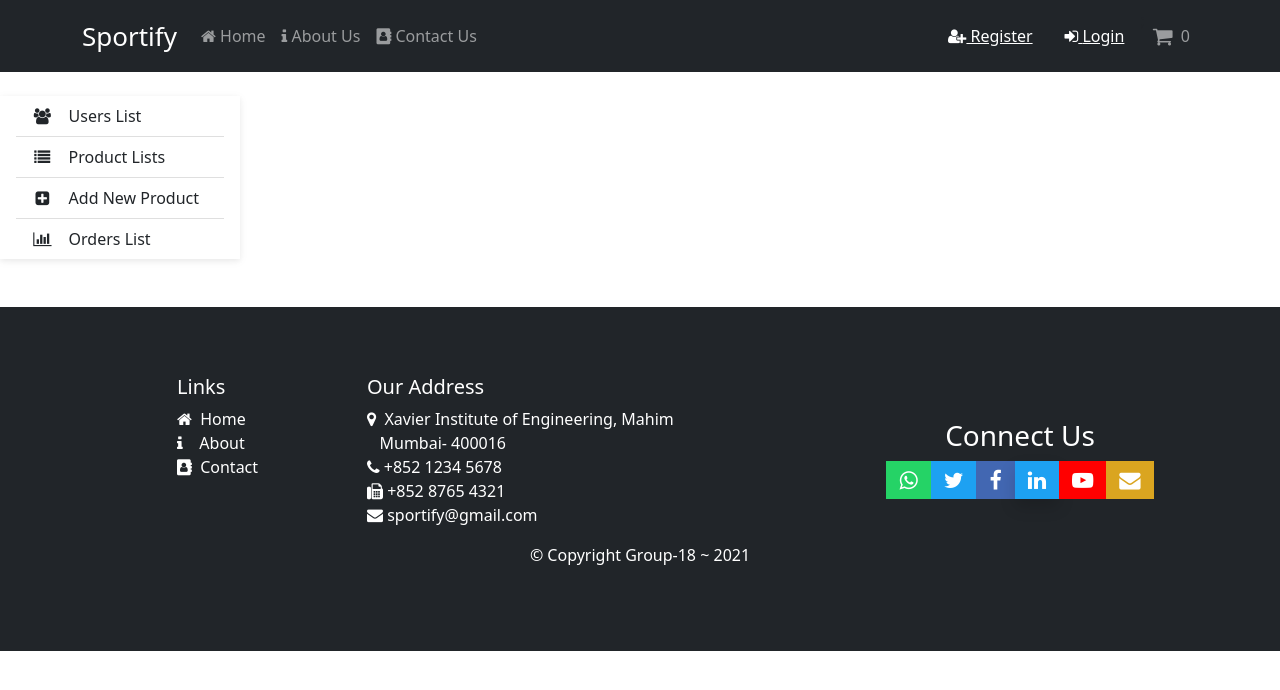
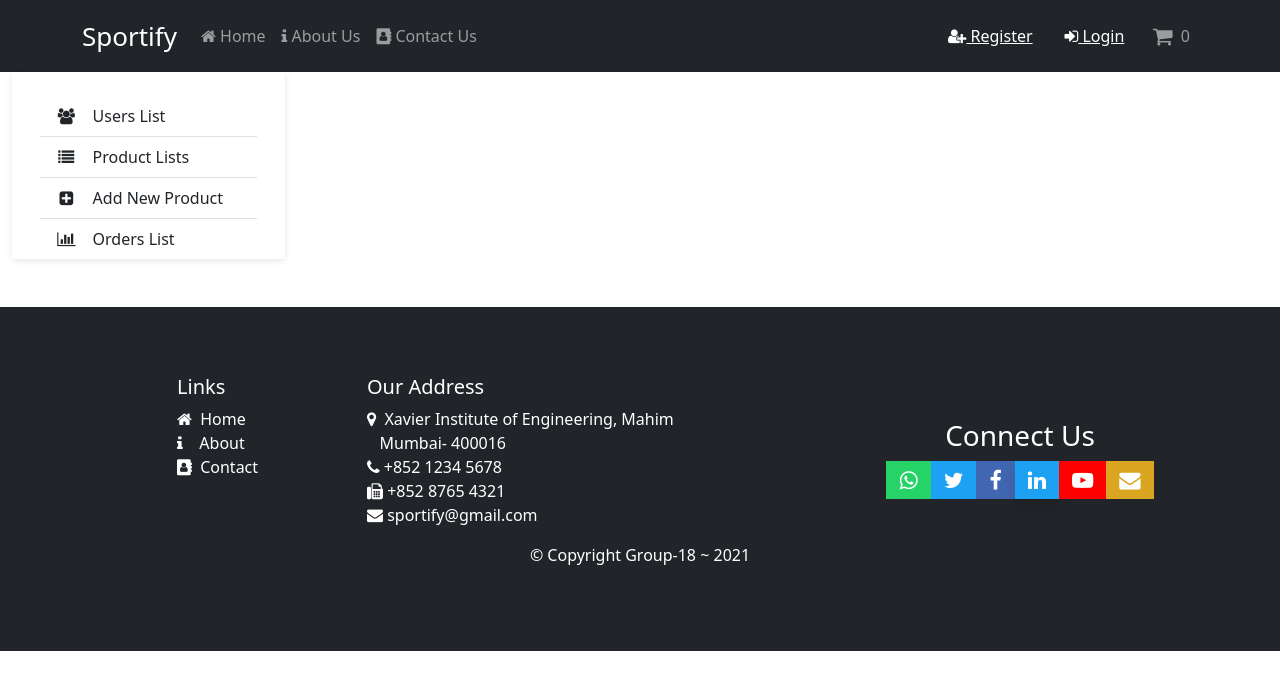
Before and after one commit to pratikbhadane24/Sportify-in-ReactJS, a React (Create React App) app in the folder client/: page /admin in a window 1280 px wide. Shown: the top 690 px of the page. Built offline with nearby package versions, Linux system fonts and the light colour scheme.

Commit message:
styled admin page

```diff
--- a/client/src/screens/Adminscreen.js
+++ b/client/src/screens/Adminscreen.js
@@ -1,17 +1,21 @@
 import React from "react";
 import { Switch, Route } from "react-router";
+import Userslist from "./Userslist";
+import Productslist from "./Productslist";
+import Addproduct from "./Addproduct";
+import Orderslist from "./Orderslist";
 
 export default function Adminscreen() {
   return (
-    <div>
+    <div class="row container">
       <nav
         id="sidebarMenu"
-        class="collapse d-lg-block sidebar collapse bg-white"
+        class="col-3 collapse d-lg-block sidebar collapse bg-white"
       >
         <div class="position-sticky text-start  ">
           <div class="list-group list-group-flush mx-3 mt-4">
             <a
-              href="/admin/userlist"
+              href="/admin/userslist"
               class="list-group-item list-group-item-action py-2 ripple"
             >
               <i class="fa fa-users fa-fw me-3"></i>
@@ -38,14 +42,17 @@ export default function Adminscreen() {
               <i class="fa fa-bar-chart fa-fw me-3"></i>
               <span>Orders List</span>
             </a>
-            <Switch>
-
-
-
-            </Switch>
           </div>
         </div>
       </nav>
+      <div class="col-9 p-4">
+        <Switch>
+          <Route path="/admin/userslist" component={Userslist} />
+          <Route path="/admin/productslist" component={Productslist} />
+          <Route path="/admin/addnewproduct" component={Addproduct} />
+          <Route path="/admin/orderslist" component={Orderslist} />
+        </Switch>
+      </div>
     </div>
   );
 }
```
